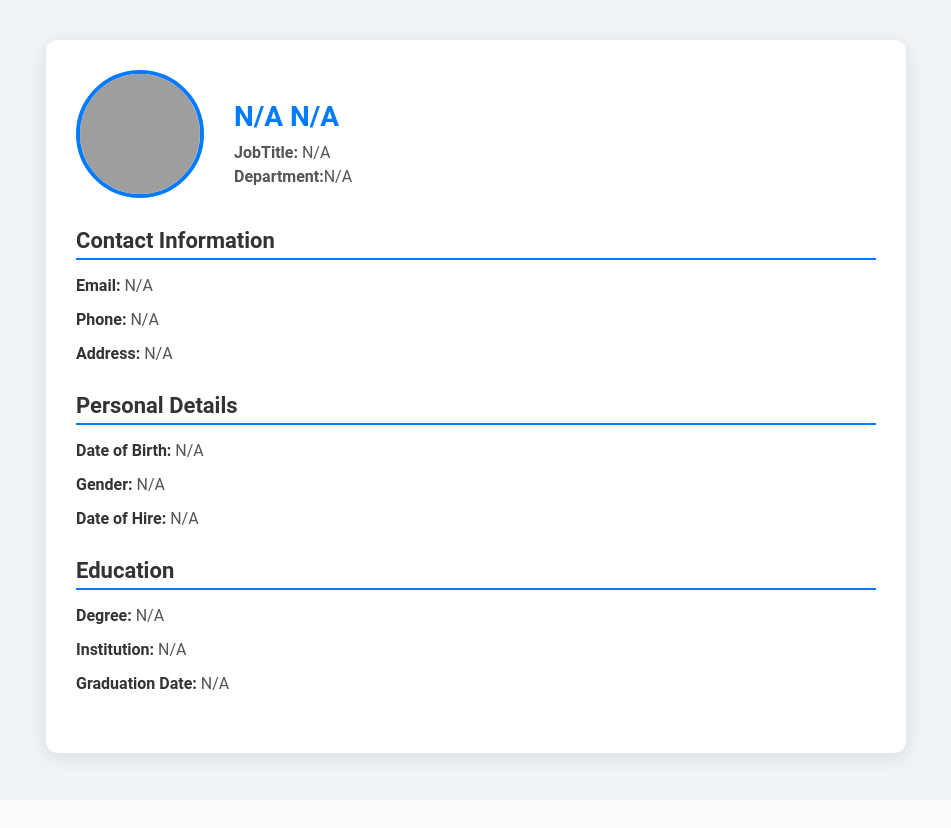
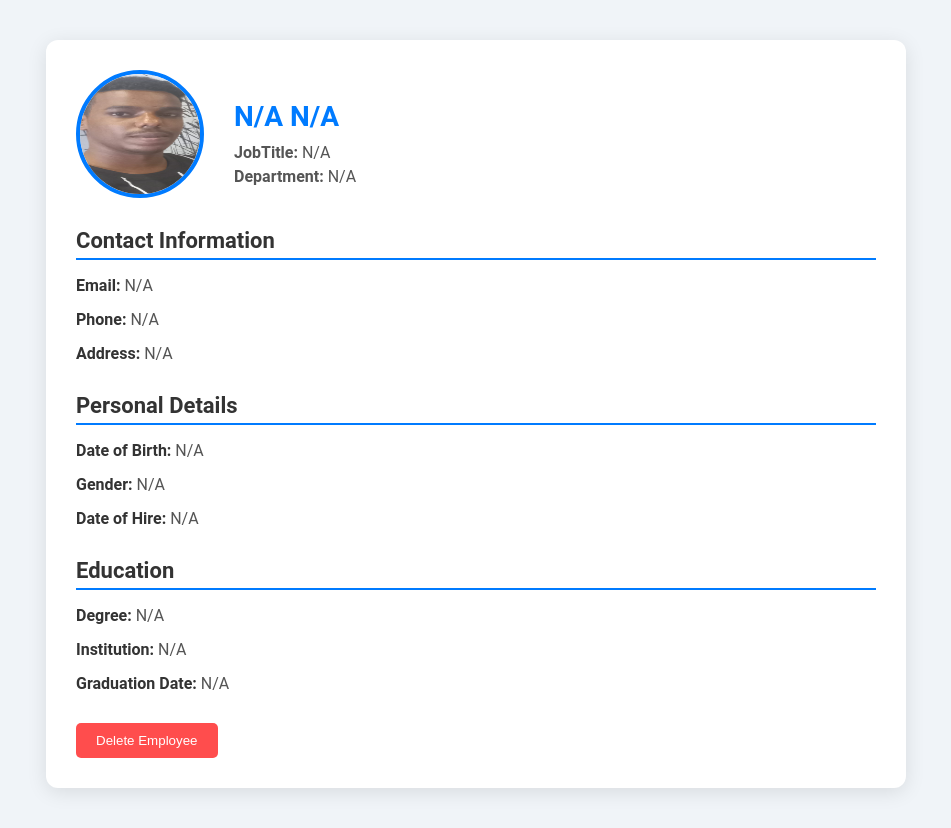
Before and after one commit to mj2oz/SSS-, a Flask app: template templates/employee_detail.html in a window 1280 px wide. Shown: the whole page, without its empty margins (164-1115 px from the left). Before the commit the page ends 771 px from the top, so only its background shows below. Run offline with Flask 3, Linux system fonts and the light colour scheme; the template is opened without the code that fills it, so the values that code supplies are empty; grey boxes are pictures that could not be loaded.

Commit message:
New add employee form

```diff
--- a/main.py
+++ b/main.py
@@ -1,10 +1,12 @@
 # app.py
-from flask import Flask, render_template, request, redirect, url_for
+from flask import Flask, render_template, request, redirect, url_for, flash
 from flask_sqlalchemy import SQLAlchemy
+from datetime import datetime
 
 
 #Just connecting to the DB
 app = Flask(__name__)
+app.secret_key = b'_5#y2L"F4Q8z\n\xec]/'
 app.config['SQLALCHEMY_DATABASE_URI'] = 'mysql+pymysql://mj:1@127.0.0.1:3306/ifsb'
 app.config['SQLALCHEMY_TRACK_MODIFICATIONS'] = False
 db = SQLAlchemy(app)
@@ -16,13 +18,14 @@ class Assignment(db.Model):
     AssignmentID = db.Column(db.Integer, primary_key=True)
     JobTitle = db.Column(db.String(100))
     Department = db.Column(db.String(100))
-
+    employee = db.relationship('Employee', back_populates='assignment')
 
 class Attendance(db.Model):
     __tablename__ = 'Attendance'
     AttendanceID = db.Column(db.Integer, primary_key=True)
     AttendanceDate = db.Column(db.Date)
     Status = db.Column(db.String(10))
+    employee = db.relationship('Employee', back_populates='attendance')
 
 class Education(db.Model):
     __tablename__ = 'Education'
@@ -30,43 +33,47 @@ class Education(db.Model):
     Degree = db.Column(db.String(100))
     Institution = db.Column(db.String(100))
     GraduationDate = db.Column(db.Date)
-
+    employee = db.relationship('Employee', back_populates='education')
 
 class Training(db.Model):
     __tablename__ = 'Training'
     TrainingID = db.Column(db.Integer, primary_key=True)
     TrainingName = db.Column(db.String(100))
     TrainingDate = db.Column(db.Date)
+    employee = db.relationship('Employee', back_populates='training')
 
 class Promotion(db.Model):
     __tablename__ = 'Promotion'
     PromotionID = db.Column(db.Integer, primary_key=True)
-    PromotionDate = db.Column(db.String(100))
-    NewDepartment = db.Column(db.Date)
+    PromotionDate = db.Column(db.Date)
+    NewDepartment = db.Column(db.String(100))
+    employee = db.relationship('Employee', back_populates='promotion')
 
 class KPI(db.Model):
     __tablename__ = 'kpi'
     KPIID = db.Column(db.Integer, primary_key=True)
     KPIName = db.Column(db.String(100))
     KPIDescription = db.Column(db.Text)
+    employee = db.relationship('Employee', back_populates='kpi')
 
 class HealthBenefits(db.Model):
     __tablename__ = 'HealthBenefits'
     HealthID = db.Column(db.Integer, primary_key=True)
-     #= db.Column(db.String(100))
-    #=TrainingDate = db.Column(db.Date)
+    employee = db.relationship('Employee', back_populates='health_benefit')
 
 class Payroll(db.Model):
     __tablename__ = 'Payroll'
     PayrollID = db.Column(db.Integer, primary_key=True)
     BasicSalary = db.Column(db.Integer)
     TotalSalary = db.Column(db.Integer)
+    employee = db.relationship('Employee', back_populates='payroll')
 
 class Performance(db.Model):
     __tablename__ = 'Performance'
     PerformanceID = db.Column(db.Integer, primary_key=True)
     Rating = db.Column(db.String(100))
     ReviewDate = db.Column(db.Date)
+    employee = db.relationship('Employee', back_populates='performance')
 
 class Employee(db.Model):
     __tablename__ = 'Employee'
@@ -79,6 +86,7 @@ class Employee(db.Model):
     Email = db.Column(db.String(100))
     Gender = db.Column(db.String(10))
     DateOfHire = db.Column(db.Date)
+
     AssignmentID = db.Column(db.Integer, db.ForeignKey('Assignment.AssignmentID'))
     HealthID = db.Column(db.Integer, db.ForeignKey('HealthBenefits.HealthID'))
     EducationID = db.Column(db.Integer, db.ForeignKey('Education.EducationID'))
@@ -89,9 +97,22 @@ class Employee(db.Model):
     AttendanceID = db.Column(db.Integer, db.ForeignKey('Attendance.AttendanceID'))
     KPIID = db.Column(db.Integer, db.ForeignKey('kpi.KPIID'))
 
+    # The relationships...
+    assignment = db.relationship('Assignment', back_populates='employee')
+    health_benefit = db.relationship('HealthBenefits', back_populates='employee')
+    education = db.relationship('Education', back_populates='employee')
+    payroll = db.relationship('Payroll', back_populates='employee')
+    performance = db.relationship('Performance', back_populates='employee')
+    training = db.relationship('Training', back_populates='employee')
+    promotion = db.relationship('Promotion', back_populates='employee')
+    attendance = db.relationship('Attendance', back_populates='employee')
+    kpi = db.relationship('KPI', back_populates='employee')
+
 #Main route
 @app.route("/")
 def base():
+    employee_1 = Employee.query.get(10004)
+    print(employee_1.assignment.JobTitle)
     return render_template("base.html")
 
 #This was one hell of a searching algorthim
@@ -122,23 +143,62 @@ def index():
     return render_template('employees.html', employees=employees)
 
 #The route to add employees
+from flask import request, redirect, url_for, flash, render_template
+from datetime import datetime
+
 @app.route('/add_employee', methods=['GET', 'POST'])
 def add_employee():
     if request.method == 'POST':
+        # Create new Assignment entry
+        new_assignment = Assignment(
+            JobTitle=request.form.get('JobTitle'),
+            Department=request.form.get('Department')
+        )
+        db.session.add(new_assignment)
+        db.session.flush()  # Flush to get the AssignmentID
+
+        # Create new Education entry
+        new_education = Education(
+            Degree=request.form.get('Degree'),
+            Institution=request.form.get('Institution'),
+            GraduationDate=datetime.strptime(request.form['GraduationDate'], '%Y-%m-%d') if request.form['GraduationDate'] else None
+        )
+        db.session.add(new_education)
+        db.session.flush()  # Flush to get the EducationID
+
+        # Create new Employee entry
         new_employee = Employee(
             FirstName=request.form['FirstName'],
             LastName=request.form['LastName'],
+            DOB=datetime.strptime(request.form['DOB'], '%Y-%m-%d') if request.form['DOB'] else None,
+            Address=request.form.get('Address'),
+            Phone=request.form.get('Phone'),
+            Email=request.form.get('Email'),
+            Gender=request.form.get('Gender'),
+            DateOfHire=datetime.strptime(request.form['DateOfHire'], '%Y-%m-%d') if request.form['DateOfHire'] else None,
+            AssignmentID=new_assignment.AssignmentID,  # Link the Assignment
+            EducationID=new_education.EducationID  # Link the Education
         )
         db.session.add(new_employee)
         db.session.commit()
+
+        flash('Employee added successfully!', 'success')
         return redirect(url_for('index'))
+
     return render_template('add_employee.html')
 
 
 #Individual Employee route
-@app.route('/employee/<int:id>')
+@app.route('/employee/<int:id>', methods=['GET', 'POST'])
 def employee_detail(id):
     employee = Employee.query.get_or_404(id)
+
+    if request.method == 'POST':
+        db.session.delete(employee)
+        db.session.commit()
+        flash('Employee deleted successfully!', 'success')
+        return redirect(url_for('add_employee'))
+
     return render_template('employee_detail.html', employee=employee)
 
 #Just a test route, don't mind it ;)
@@ -154,6 +214,7 @@ def test_db():
         return "Database connection failed."
 
 if __name__ == '__main__':
-    app.run(debug=True, port=8080)
+    app.run(debug=True, port=8060)
 
 #Losing my sanity bit by bit... or even byte by byte.
+#At this point this is no longer just a prototype...
--- a/static/css/employee.css
+++ b/static/css/employee.css
@@ -97,3 +97,17 @@ body {
         font-size: 20px; /* Adjust section title size for smaller screens */
     }
 }
+
+.delete-button {
+    background-color: #ff4d4d; /* Red background for delete button */
+    color: white;
+    border: none;
+    padding: 10px 20px;
+    border-radius: 5px;
+    cursor: pointer;
+    transition: background-color 0.3s;
+}
+
+.delete-button:hover {
+    background-color: #ff1a1a; /* Darker red on hover */
+}
--- a/templates/employee_detail.html
+++ b/templates/employee_detail.html
@@ -9,11 +9,11 @@
 <body>
     <div class="container">
         <div class="employee-details">
-            <img src="{{ employee.photo_url if employee.photo_url else 'path/to/default-image.jpg' }}" alt="Employee Photo">
+            <img src="{{ url_for('static', filename='images/zombar.jpeg') }}" alt="Employee Photo">
             <div class="employee-info">
                 <h2>{{ employee.FirstName if employee.FirstName else 'N/A' }} {{ employee.LastName if employee.LastName else 'N/A' }}</h2>
-                <p><strong>JobTitle: </strong>{{ employee.JobTitle if employee.JobTitle else 'N/A' }}</p>
-                <p><strong>Department:</strong>{{ employee.Department if employee.Department else 'N/A' }}</p>
+                <p><strong>JobTitle: </strong>{{ employee.assignment.JobTitle if employee.assignment.JobTitle else 'N/A' }}</p>
+                <p><strong>Department: </strong>{{ employee.assignment.Department if employee.assignment.Department else 'N/A' }}</p>
             </div>
        </div>
 
@@ -38,13 +38,16 @@
         <div class="section">
             <h3>Education</h3>
             <ul>
-                <li><strong>Degree:</strong> {{ employee.Education.Degree if employee.Education and employee.Education.Degree else 'N/A' }}</li>
-                <li><strong>Institution:</strong> {{ employee.Education.Institution if employee.Education and employee.Education.Institution else 'N/A' }}</li>
-                <li><strong>Graduation Date:</strong> {{ employee.Education.GraduationDate if employee.Education and employee.Education.GraduationDate else 'N/A' }}</li>
+                <li><strong>Degree:</strong> {{ employee.education.Degree if employee.education and employee.education.Degree else 'N/A' }}</li>
+                <li><strong>Institution:</strong> {{ employee.education.Institution if employee.education and employee.education.Institution else 'N/A' }}</li>
+                <li><strong>Graduation Date:</strong> {{ employee.education.GraduationDate if employee.education and employee.education.GraduationDate else 'N/A' }}</li>
             </ul>
         </div>
 
-        <!-- Add more sections for other employee details -->
+        <!-- Delete Employee Button -->
+        <form action="" method="post">
+            <button type="submit" class="delete-button">Delete Employee</button>
+        </form>
     </div>
 </body>
 </html>
--- /dev/null
+++ b/token.txt
@@ -0,0 +1 @@
+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
```
Also changed, not shown: static/css/add_emp.css (added, +70 -0 lines), templates/add_employee.html (+45 -0 lines), static/images/zombar.jpeg (added).
